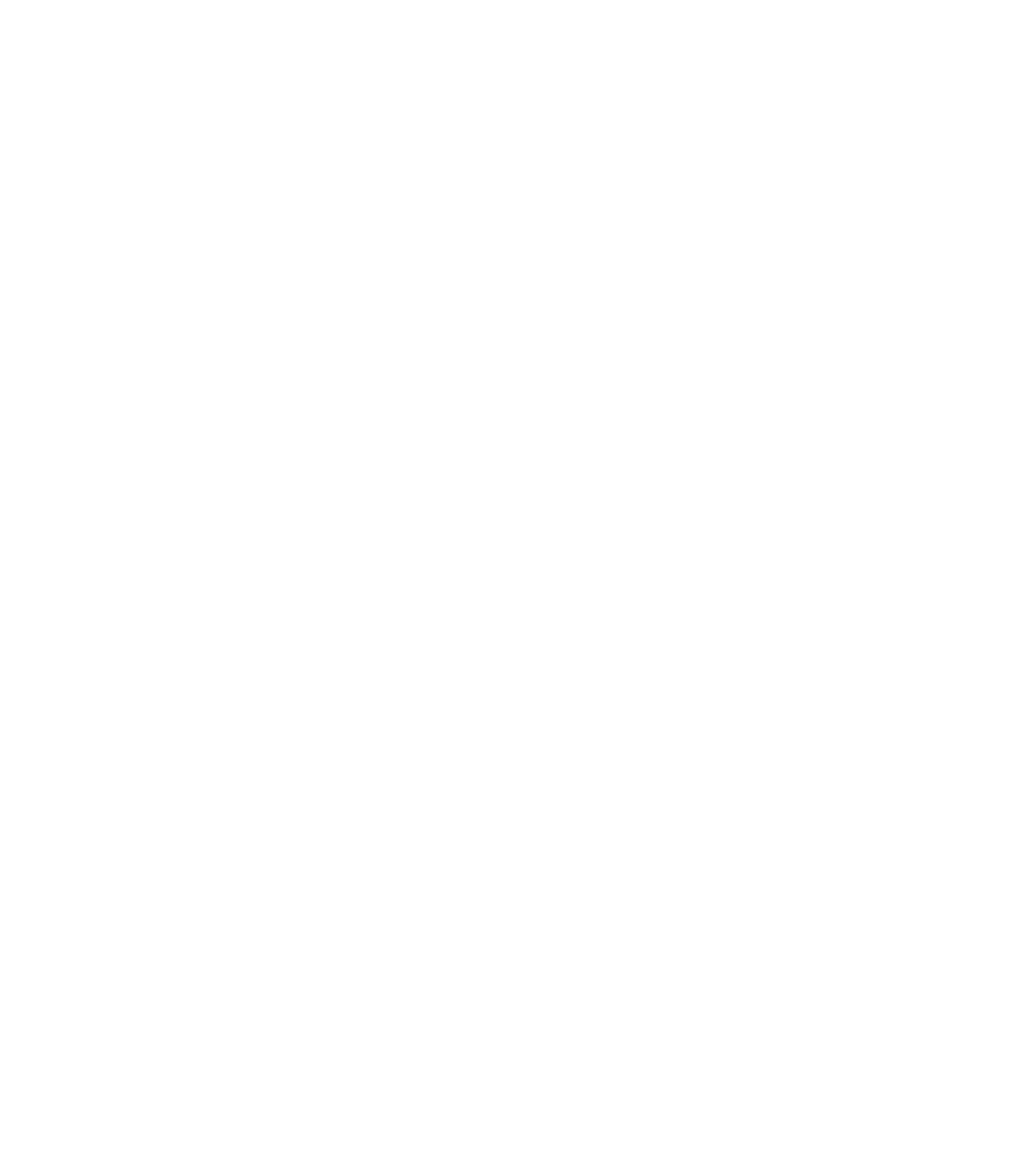
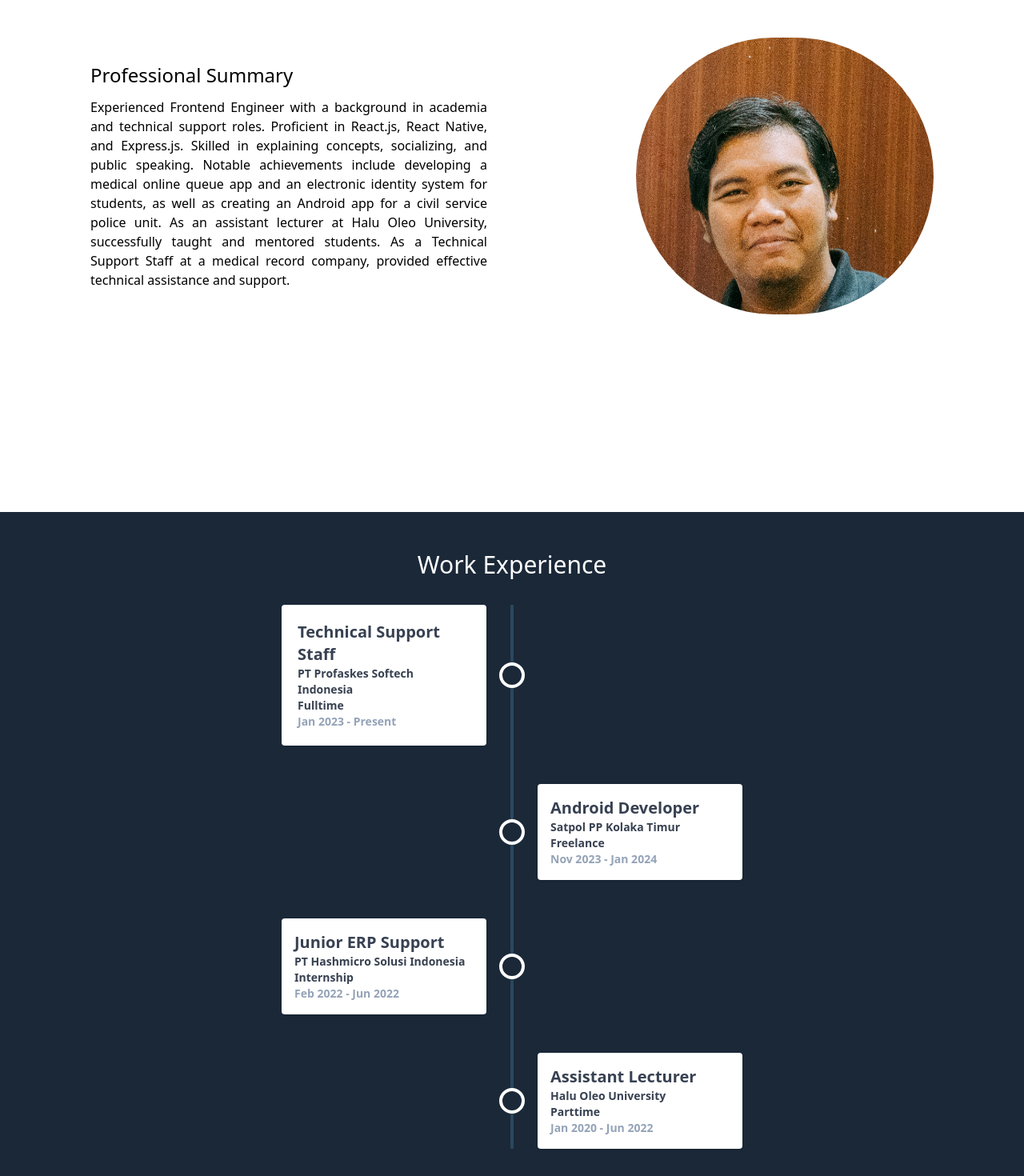
Before and after one commit to maliefrr/maliefrr.github.io, a React (Vite) app: page / in a window 1280 px wide. Shown: the part 1020-2490 px from the top of the page at 80% size. Before the commit the page ends 1856 px from the top, so only its background shows below. Built offline with nearby package versions, Linux system fonts and the light colour scheme.

Commit message:
feat: add profile picture, add home section and add work experience section

```diff
--- a/src/App.tsx
+++ b/src/App.tsx
@@ -4,32 +4,131 @@
 
 
 function App() {
-  const navbarRef = useRef<null | HTMLDivElement>(null);
-  const handleClick = () => {
-      navbarRef.current!.scrollIntoView({ behavior: "smooth" });
-  }
+  const heroRef = useRef<HTMLDivElement>(null);
+  const homeRef = useRef<HTMLDivElement>(null);
+  const expRef = useRef<HTMLDivElement>(null);
+
+  const scrollToRef = (ref: React.RefObject<HTMLDivElement>) => {
+    ref.current?.scrollIntoView({ behavior: "smooth" });
+  };
   return (
-    <div className="overflow-x-hidden">
-      <div className="w-screen h-screen flex flex-col items-center justify-center bg-[rgba(0,0,0)]">
+    <div className="overflow-x-hidden overflow-y-hidden">
+      <div className="w-screen h-screen flex flex-col items-center justify-center bg-[#171A21]" ref={heroRef}>
         <h4 className="text-3xl">🖐</h4>
         <h3 className="text-[#c7d5e0] text-2xl">I am Mohamad Alief Rizky Ramadhan</h3>
         <h4 className="text-[#c7d5e0] text-3xl">A Frontend Engineer</h4>
         <Separator className="max-w-[20%] mt-3"/>
-        <Button className="mt-3 bg-[#2a475e] hover:bg-[#1b2838] duration-300" onClick={handleClick}>Get To Know Me 👇</Button>
+        <Button className="mt-3 bg-[#2a475e] hover:bg-[#1b2838] duration-300" onClick={() => scrollToRef(homeRef)}>Get To Know Me 👇</Button>
     </div>
-    <div className="sticky top-0 z-50 w-full bg-[#171a21] backdrop-blur supports-[backdrop-filter]:bg-[#171a21] px-5" ref={navbarRef}>
+    <div className="fixed top-0 z-50 w-full bg-[#171a21] backdrop-blur supports-[backdrop-filter]:bg-[#171a21] px-5">
       <nav className="flex justify-between items-center">
-        <h1 className="text-xl text-white">Mohamad Alief Rizky R</h1>
+        <h1 className="text-xl text-white hover:text-[#c7d5e0] duration-300 cursor-pointer" onClick={() => scrollToRef(heroRef)}>Mohamad Alief Rizky R</h1>
         <ul className="flex justify-around w-[60%] p-4 text-white">
-          <li className="hover:text-[#c7d5e0] duration-300 cursor-pointer">Home</li>
-          <li className="hover:text-[#c7d5e0] duration-300 cursor-pointer">Experience</li>
+          <li className="hover:text-[#c7d5e0] duration-300 cursor-pointer" onClick={() => scrollToRef(homeRef)}>Home</li>
+          <li className="hover:text-[#c7d5e0] duration-300 cursor-pointer" onClick={() => scrollToRef(expRef)}>Experience</li>
           <li className="hover:text-[#c7d5e0] duration-300 cursor-pointer">Project</li>
           <li className="hover:text-[#c7d5e0] duration-300 cursor-pointer">Skills</li>
           <li className="hover:text-[#c7d5e0] duration-300 cursor-pointer">Contact</li>
         </ul>
       </nav>
     </div>
-      <div className="h-[1000px]"></div>
+      <div className="flex p-5 justify-around items-center mt-10 h-screen" ref={homeRef}>
+        <div className='max-w-[40%]'>
+          <h3 className='text-2xl mb-3'>Professional Summary</h3>
+          <p className='text-justify'>Experienced Frontend Engineer with a background in academia and technical support roles. Proficient in React.js, React Native, and Express.js. Skilled in explaining concepts, socializing, and public speaking. Notable achievements include developing a medical online queue app and an electronic identity system for students, as well as creating an Android app for a civil service police unit. As an assistant lecturer at Halu Oleo University, successfully taught and mentored students. As a Technical Support Staff at a medical record company, provided effective technical assistance and support.</p>
+        </div>
+        <img src="./img/profile.jpg" alt="" className='max-w-[30%] rounded-full'/>
+      </div>
+      <div className='mt-5'>
+        {/* <!-- component --> */}
+          <div className="min-h-screen bg-[#1b2838] py-6 flex flex-col justify-center sm:py-12" ref={expRef}>
+            <h1 className='text-center text-3xl mb-5 text-white'>Work Experience</h1>
+            <div className="py-3 sm:max-w-xl sm:mx-auto w-full px-2 sm:px-0">
+
+              <div className="relative text-gray-700 antialiased text-sm font-semibold">
+
+                {/* <!-- Vertical bar running through middle --> */}
+                <div className="hidden sm:block w-1 bg-[#2a475e] absolute h-full left-1/2 transform -translate-x-1/2"></div>
+
+                {/* <!-- Left section, set by justify-start and sm:pr-8 --> */}
+                <div className="mt-6 sm:mt-0 sm:mb-12">
+                  <div className="flex flex-col sm:flex-row items-center">
+                    <div className="flex justify-start w-full mx-auto items-center">
+                      <div className="w-full sm:w-1/2 sm:pr-8">
+                        <div className="p-5 bg-white rounded shadow">
+                          <h3 className='text-xl'>Technical Support Staff</h3>
+                          <h4 className='text'>PT Profaskes Softech Indonesia</h4>
+                          <h5>Fulltime</h5>
+                          <h6 className='text-slate-400'>Jan 2023 - Present</h6>
+                        </div>
+                      </div>
+                    </div>
+                    <div className="rounded-full bg-[#1b2838] border-white border-4 w-8 h-8 absolute left-1/2 -translate-y-4 sm:translate-y-0 transform -translate-x-1/2 flex items-center justify-center">
+                    </div>
+                  </div>
+                </div>
+
+                {/* <!-- Right section, set by justify-end and sm:pl-8 --> */}
+                <div className="mt-6 sm:mt-0 sm:mb-12">
+                  <div className="flex flex-col sm:flex-row items-center">
+                    <div className="flex justify-end w-full mx-auto items-center">
+                      <div className="w-full sm:w-1/2 sm:pl-8">
+                        <div className="p-4 bg-white rounded shadow">
+                          <h3 className='text-xl'>Android Developer</h3>
+                          <h4 className='text'>Satpol PP Kolaka Timur</h4>
+                          <h5>Freelance</h5>
+                          <h6 className='text-slate-400'>Nov 2023 - Jan 2024</h6>
+                        </div>
+                      </div>
+                    </div>
+                    <div className="rounded-full bg-[#1b2838] border-white border-4 w-8 h-8 absolute left-1/2 -translate-y-4 sm:translate-y-0 transform -translate-x-1/2 flex items-center justify-center">
+                    </div>
+                  </div>
+                </div>
+
+                {/* <!-- Left section, set by justify-start and sm:pr-8 --> */}
+                <div className="mt-6 sm:mt-0 sm:mb-12">
+                  <div className="flex flex-col sm:flex-row items-center">
+                    <div className="flex justify-start w-full mx-auto items-center">
+                      <div className="w-full sm:w-1/2 sm:pr-8">
+                        <div className="p-4 bg-white rounded shadow">
+                          <h3 className='text-xl'>Junior ERP Support</h3>
+                          <h4 className='text'>PT Hashmicro Solusi Indonesia</h4>
+                          <h5>Internship</h5>
+                          <h6 className='text-slate-400'>Feb 2022 - Jun 2022</h6>
+                        </div>
+                      </div>
+                    </div>
+                    <div className="rounded-full bg-[#1b2838] border-white border-4 w-8 h-8 absolute left-1/2 -translate-y-4 sm:translate-y-0 transform -translate-x-1/2 flex items-center justify-center">
+                    </div>
+                  </div>
+                </div>
+
+                {/* <!-- Right section, set by justify-end and sm:pl-8 --> */}
+                <div className="mt-6 sm:mt-0">
+                  <div className="flex flex-col sm:flex-row items-center">
+                    <div className="flex justify-end w-full mx-auto items-center">
+                      <div className="w-full sm:w-1/2 sm:pl-8">
+                        <div className="p-4 bg-white rounded shadow">
+                          <h3 className='text-xl'>Assistant Lecturer</h3>
+                          <h4 className='text'>Halu Oleo University</h4>
+                          <h5>Parttime</h5>
+                          <h6 className='text-slate-400'>Jan 2020 - Jun 2022</h6>
+                        </div>
+                      </div>
+                    </div>
+                    <div className="rounded-full bg-[#1b2838] border-white border-4 w-8 h-8 absolute left-1/2 -translate-y-4 sm:translate-y-0 transform -translate-x-1/2 flex items-center justify-center">
+                    </div>
+                  </div>
+                </div>
+
+
+
+              </div>
+
+            </div>
+          </div>
+      </div>
     </div>
   )
 }
```
Also changed, not shown: img/profile.jpg (added).
